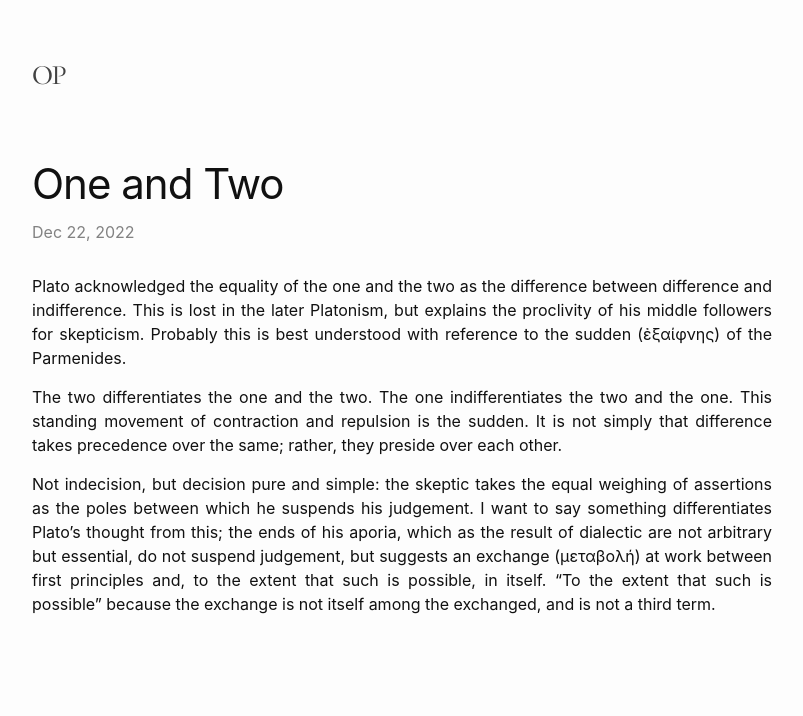
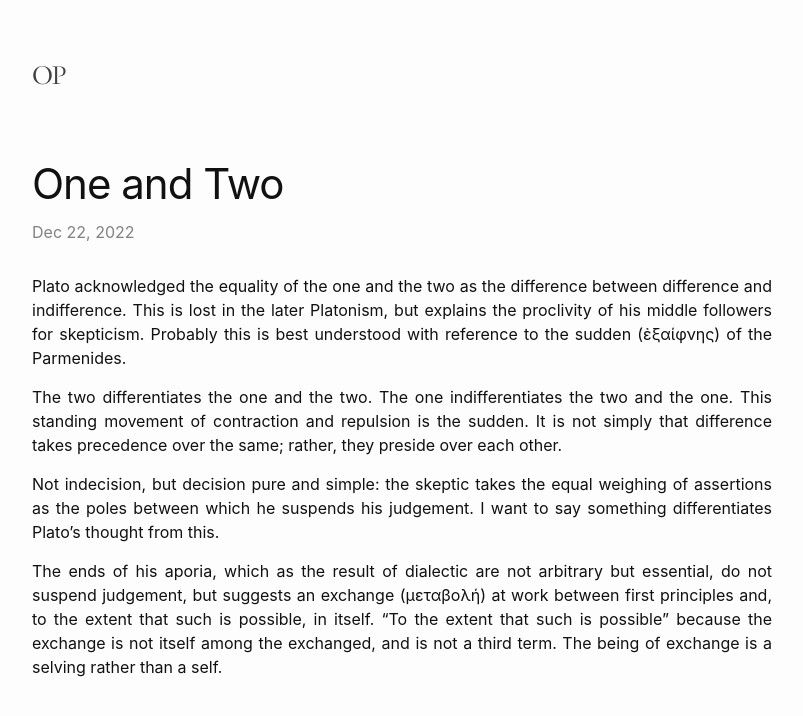
Before and after one commit to TheatrumMundi/TheatrumMundi, a Jekyll site: the page built from _posts/2022-12-22-one-and-two.markdown, in a window 1280 px wide. Shown: the top 716 px of the page, without its empty margins (238-1041 px from the left). Built offline with Jekyll 4.4.1, drawn with Linux system fonts in a browser that asks for light colours; some web fonts are replaced.

Commit message:
Update 2022-12-22-one-and-two.markdown

```diff
--- a/_posts/2022-12-22-one-and-two.markdown
+++ b/_posts/2022-12-22-one-and-two.markdown
@@ -9,4 +9,6 @@ Plato acknowledged the equality of the one and the two as the difference between
 
 The two differentiates the one and the two. The one indifferentiates the two and the one. This standing movement of contraction and repulsion is the sudden. It is not simply that difference takes precedence over the same; rather, they preside over each other.
 
-Not indecision, but decision pure and simple: the skeptic takes the equal weighing of assertions as the poles between which he suspends his judgement. I want to say something differentiates Plato's thought from this; the ends of his aporia, which as the result of dialectic are not arbitrary but essential, do not suspend judgement, but suggests an exchange (μεταβολή) at work between first principles and, to the extent that such is possible, in itself. "To the extent that such is possible" because the exchange is not itself among the exchanged, and is not a third term.
+Not indecision, but decision pure and simple: the skeptic takes the equal weighing of assertions as the poles between which he suspends his judgement. I want to say something differentiates Plato's thought from this.
+
+The ends of his aporia, which as the result of dialectic are not arbitrary but essential, do not suspend judgement, but suggests an exchange (μεταβολή) at work between first principles and, to the extent that such is possible, in itself. "To the extent that such is possible" because the exchange is not itself among the exchanged, and is not a third term. The being of exchange is a selving rather than a self.
```
